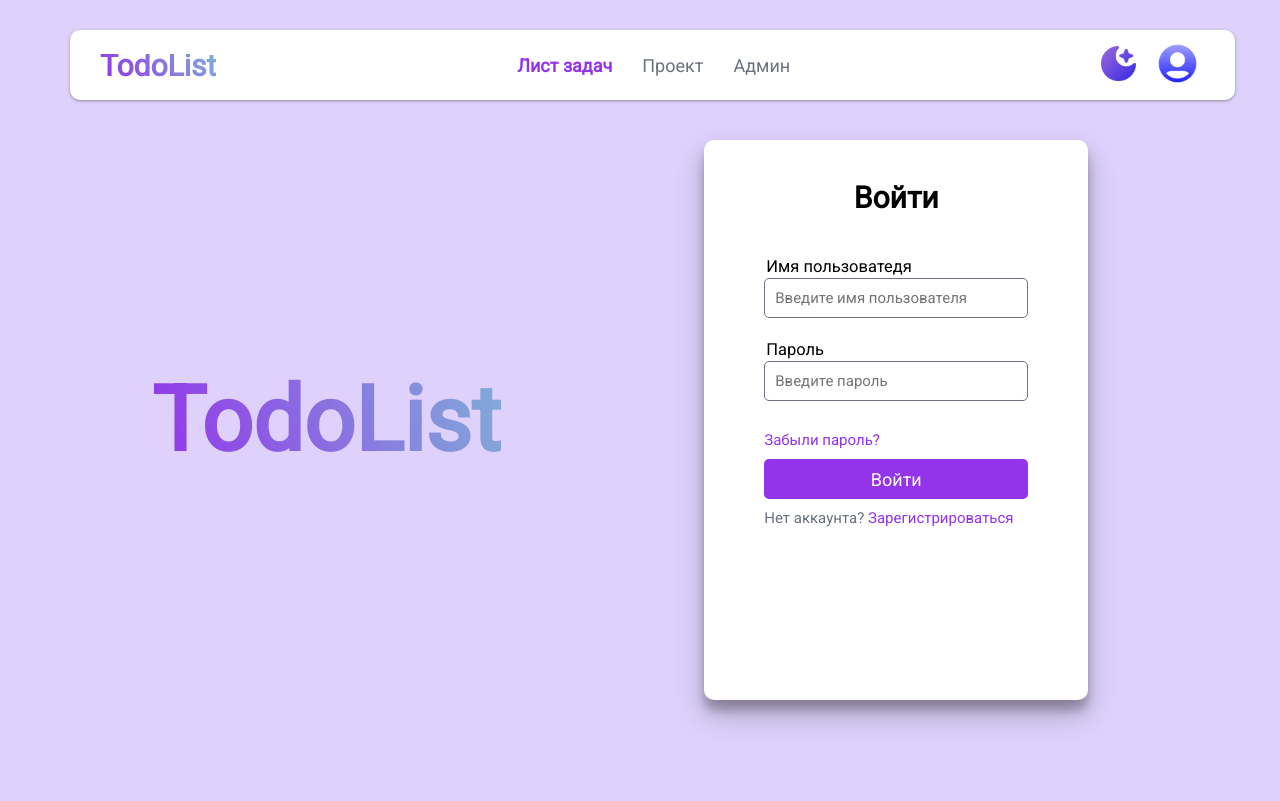
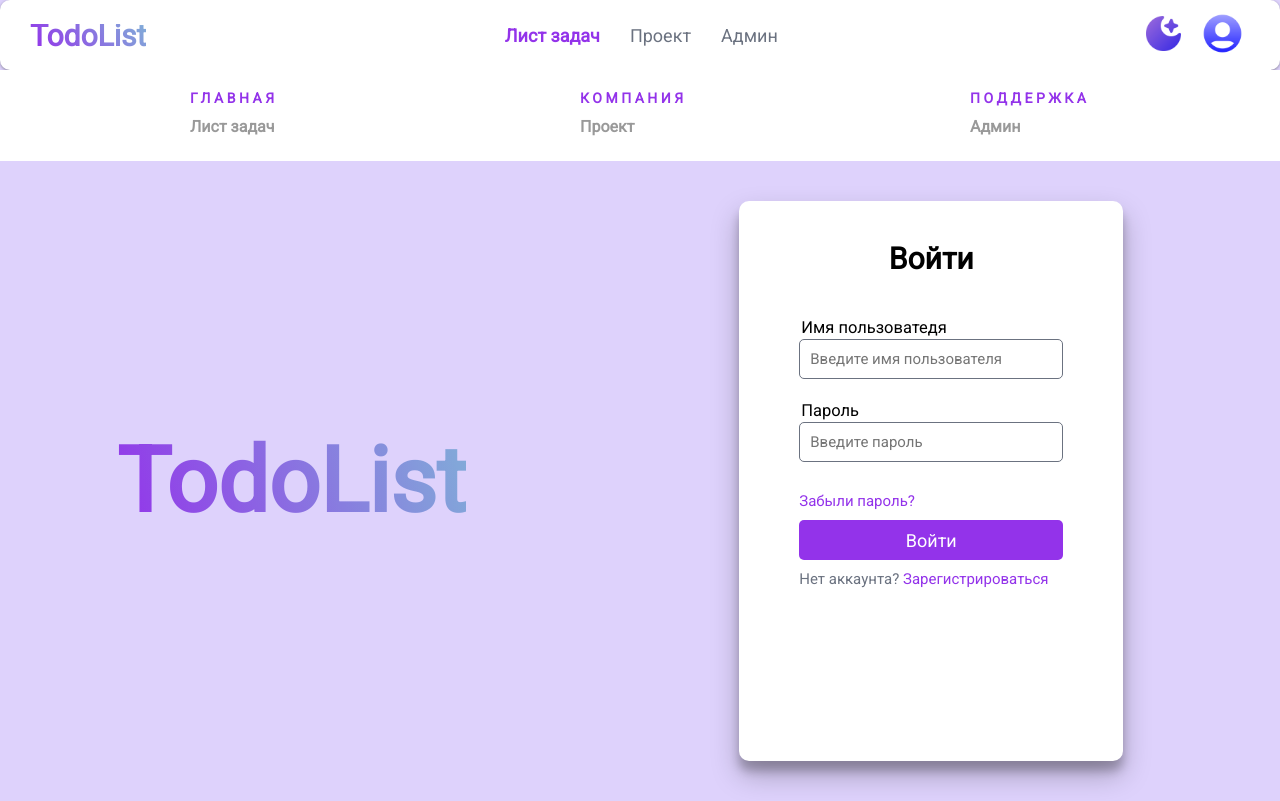
Before and after one commit to DaurenKz1/Exam_for_Django, a Django app: page / in a window 1280 px wide. Before the commit the page ends 726 px from the top, so only its background shows below. Run offline with Django 5.2, Linux system fonts and the light colour scheme.

Commit message:
first and last commit

```diff
--- /dev/null
+++ b/static/css/footer.css
@@ -0,0 +1,131 @@
+
+html,body {
+  margin: 0;
+  padding: 0;
+  font-family: Arial, Helvetica, Sans-serif;
+}
+.dummy_page {
+  height: 200px;
+  width: 100%;
+  background-color: #f0f0f0;
+  text-align: center;
+  box-sizing: border-box;
+  padding: 60px 0px;
+}
+.footer {
+  padding:
+  width: 100%;
+  position: relative;
+  height: auto;
+  background-color: white;
+}
+.footer .col {
+  width: 390px;
+  height: auto;
+  float: left;
+  box-sizing: border-box;
+  -webkit-box-sizing: border-box;
+  -moz-box-sizing: border-box;
+  padding: 0px 20px 20px 150px;
+}
+.footer .col h1 {
+  margin: 0;
+  padding: 0;
+  font-family: var(--fontstyle);;
+  font-weight: bold;
+  font-size: 14px;
+  line-height: 17px;
+  padding: 20px 0px 5px 0px;
+  color: #9333EA;
+  text-transform: uppercase;
+  letter-spacing: 0.250em;
+}
+
+.footer .col ul {
+  list-style-type: none;
+  margin: 0;
+  padding: 0;
+}
+.footer .col ul li{
+  color: #999999;
+  font-size: 16px;
+  font-family: inherit;
+  font-weight: bold;
+  padding: 5px 0px 5px 0px;
+  cursor: pointer;
+  transition: .2s;
+  -webkit-transition: .2s;
+  -moz-transition: .2s;
+}
+.footer .col ul li a{
+  text-decoration: none;
+  color: #999999;
+  font-size: 16px;
+  font-family: inherit;
+  font-weight: bold;
+  padding: 5px 0px 5px 0px;
+  cursor: pointer;
+  transition: .2s;
+  -webkit-transition: .2s;
+  -moz-transition: .2s;
+}
+.social ul li {
+  display: inline-block;
+  padding-right: 5px !important;
+}
+.social ul li a {
+  display: inline-block;
+  padding-right: 5px !important;
+}
+
+.footer .col ul li a:hover {
+  color: #ffffff;
+  transition: .1s;
+  -webkit-transition: .1s;
+  -moz-transition: .1s;
+}
+.clearfix {
+  clear: both;
+}
+@media only screen and (min-width: 1280px) {
+  .contain {
+    width: 1200px;
+    margin: 0 auto;
+  }
+}
+@media only screen and (max-width: 1139px) {
+  .contain .social {
+    width: 1000px;
+    display: block;
+  }
+  .social h1 {
+    margin: 0px;
+  }
+}
+@media only screen and (max-width: 950px) {
+  .footer .col {
+    width: 33%;
+  }
+  .footer .col h1 {
+    font-size: 14px;
+  }
+  .footer .col ul li {
+    font-size: 13px;
+  }
+}
+@media only screen and (max-width: 500px) {
+    .footer .col {
+      width: 50%;
+    }
+    .footer .col h1 {
+      font-size: 14px;
+    }
+    .footer .col ul li {
+      font-size: 13px;
+    }
+}
+@media only screen and (max-width: 340px) {
+  .footer .col {
+    width: 100%;
+  }
+}
--- a/static/css/style.css
+++ b/static/css/style.css
@@ -43,7 +43,7 @@
 
 header {
   height: 70px;
-  width: 91vw;
+  width: 100%;
 
   padding: 0 30px;
   background-color: var(--light-themecolor);
@@ -113,9 +113,6 @@
 }
 
 
-/*---------------------------------------------------------------------------------*/
-
-/* HOVER section-----*/
 .logo:hover{
   color: #9333EA;
   scale: 1.1;
@@ -135,7 +132,6 @@
 }
 
 
-/*---------------------------------------------------------------------------------*/
 .error{
   display: flex;
   background-color: red;
@@ -161,7 +157,6 @@
 }
 
 
-/*LOGIN Section*/
 
 .logincontainer{
   height: 80vh;
@@ -535,7 +530,7 @@
 }
 
 .main-content {
-  margin: 1% 0% 0% 2%;
+  margin: 1% 0% 2% 2%;
   width: 100%;
   display: flex;
   flex-direction: row;
--- a/templates/base.html
+++ b/templates/base.html
@@ -1,3 +1,4 @@
+
 {% load static %}
 <!DOCTYPE html>
 <html lang="en">
@@ -6,6 +7,7 @@
     <meta http-equiv="X-UA-Compatible" content="IE=edge">
     <meta name="viewport" content="width=device-width, initial-scale=1.0">
     <link rel="stylesheet" href="{% static '/css/style.css' %}">
+    <link rel="stylesheet" href="{% static '/css/footer.css' %}">
     <script src="{% static '/js/script.js' %}"></script>
     {% block title %}
 
@@ -31,6 +33,29 @@
 
     {% endblock body %}
 
+ <div class="footer">
+      <div class="contain">
+          <div class="col social">
+        <h1>Главная</h1>
+        <ul>
+            <a href="/"><li class="active">Лист задач</li></a>
+        </ul>
+      </div>
+      <div class="col">
+        <h1>Компания</h1>
+        <ul>
+           <a href="https://github.com/DaurenKz1/Exam_for_Django" target="_blank"><li>Проект</li></a>
+        </ul>
+      </div>
+      <div class="col">
+        <h1>Поддержка</h1>
+        <ul>
+            <a href="/admin/" target="_blank"><li>Админ</li></a>
+        </ul>
+      </div>
 
+    <div class="clearfix"></div>
+    </div>
+    </div>
 </body>
 </html>
--- a/templates/signup.html
+++ b/templates/signup.html
@@ -43,4 +43,6 @@
                 <p class="info">Есть аккаунт? <a href="{% url 'login' %}" class="active">Войти</a></p>
         </div>
     </section>
+
+
 {% endblock body %}
--- a/todolist/settings.py
+++ b/todolist/settings.py
@@ -38,6 +38,8 @@
     'django.contrib.messages',
     'django.contrib.staticfiles',
     'todoapp',
+    'bootstrap4',
+
 ]
 
 MIDDLEWARE = [
```
